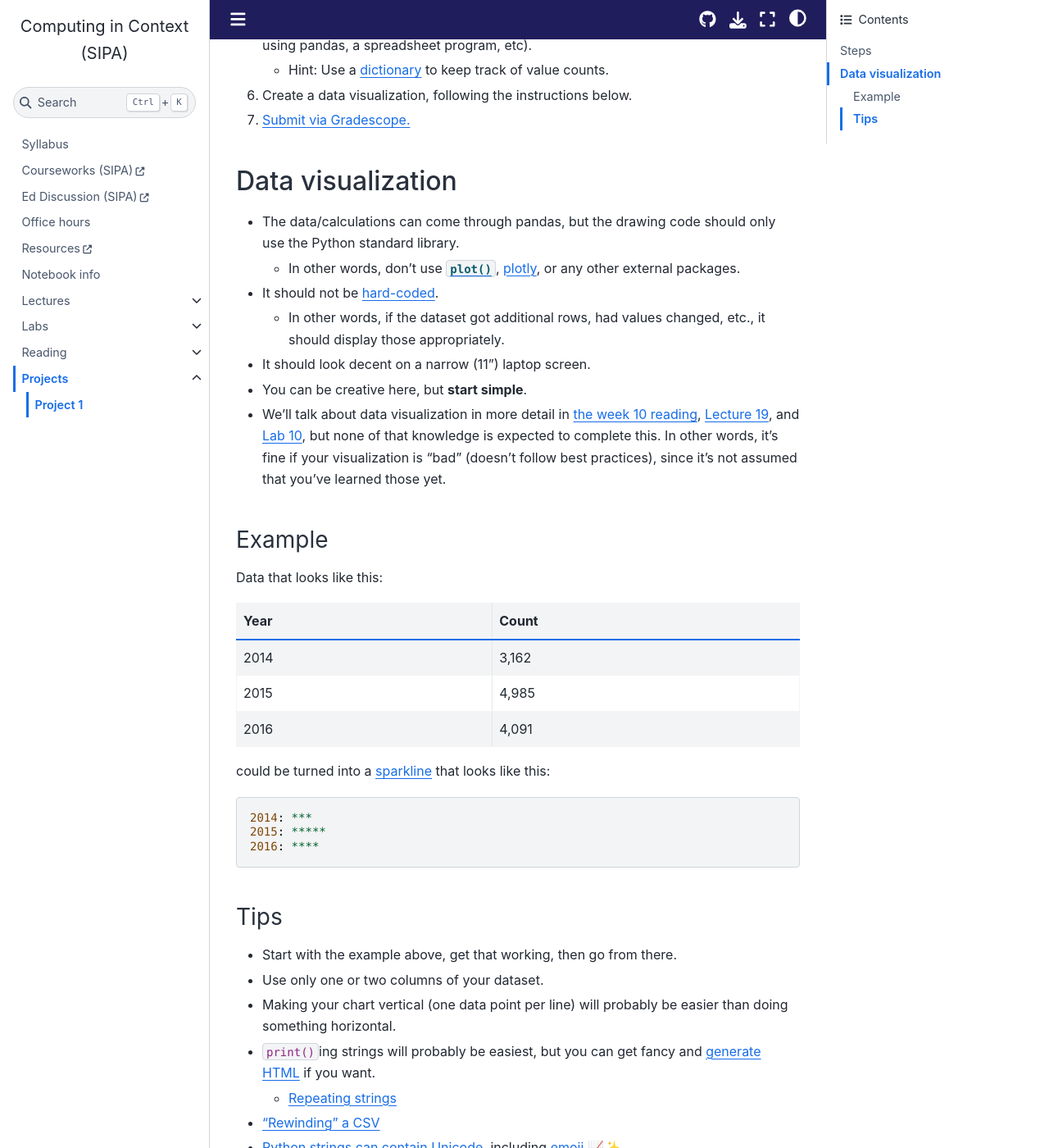
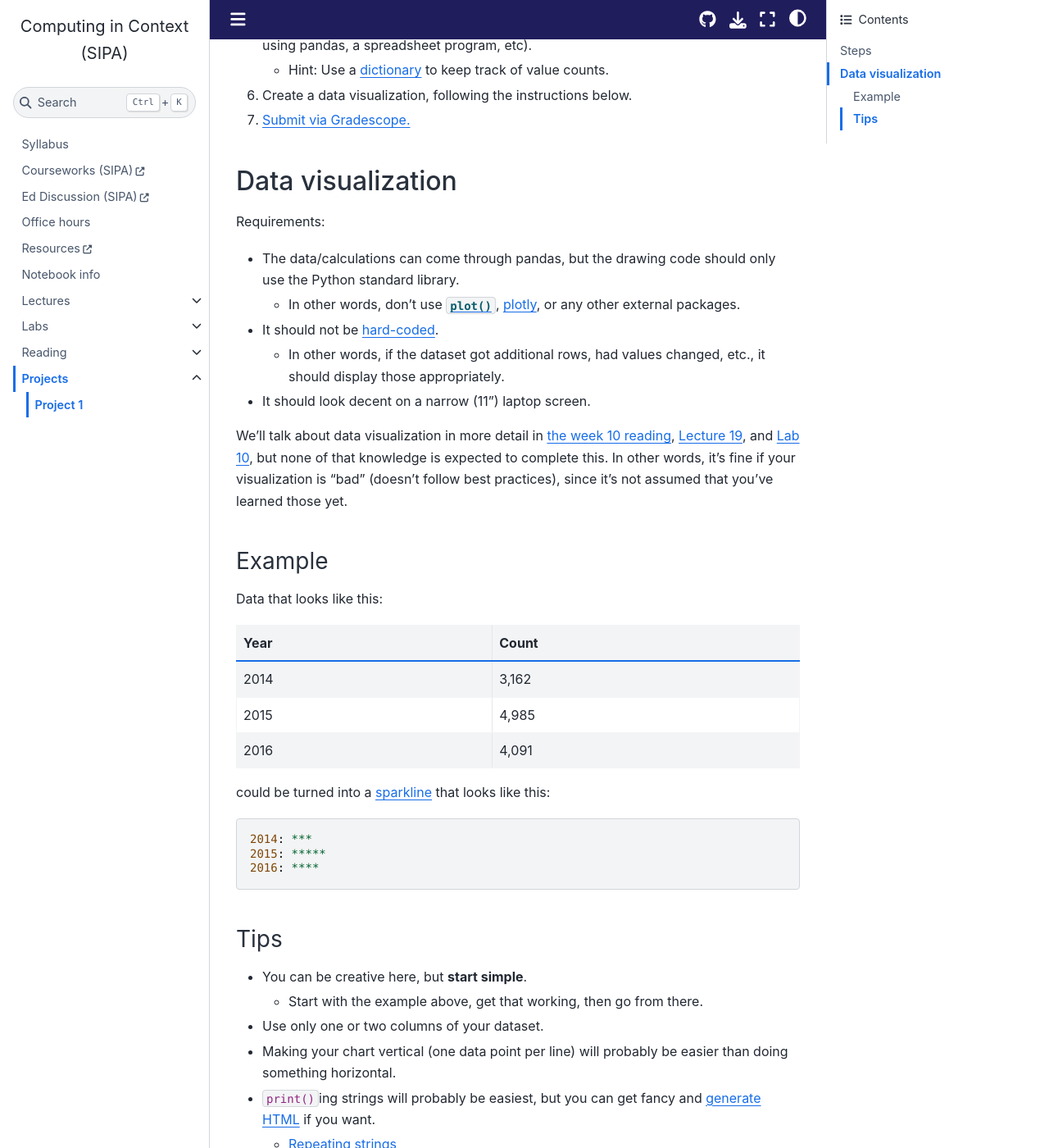
Before and after one commit to afeld/computing-in-context, a Jupyter Book: the page built from project_1.md, in a window 1280 px wide and 1400 px high, scrolled down 880 px. Shown: the whole window at 82% size. Built offline with Jupyter Book 1.0.4 settings and Sphinx 7.4.7 and the Sphinx Book theme 1.1.4, drawn with Linux system fonts in a browser that asks for light colours; comment, search, counter and statistics services are not loaded; some of the changed lines change nothing that is shown.

Commit message:
rearrange project 1 data viz requirements

```diff
--- a/project_1.md
+++ b/project_1.md
@@ -33,13 +33,15 @@ For all steps, explain what you're doing and what you found using [Markdown cell
 
 ## Data visualization
 
+Requirements:
+
 - The data/calculations can come through pandas, but the drawing code should only use the Python standard library.
   - In other words, don't use [`plot()`](https://pandas.pydata.org/docs/reference/api/pandas.DataFrame.plot.html), [plotly](https://plotly.com/python/), or any other external packages.
 - It should not be [hard-coded](https://en.wikipedia.org/wiki/Hard_coding).
   - In other words, if the dataset got additional rows, had values changed, etc., it should display those appropriately.
 - It should look decent on a narrow (11") laptop screen.
-- You can be creative here, but **start simple**.
-- We'll talk about data visualization in more detail in [the week 10 reading](week_10.md), [Lecture 19](lecture_19.ipynb), and [Lab 10](lab_10_guide.md), but none of that knowledge is expected to complete this. In other words, it's fine if your visualization is "bad" (doesn't follow best practices), since it's not assumed that you've learned those yet.
+
+We'll talk about data visualization in more detail in [the week 10 reading](week_10.md), [Lecture 19](lecture_19.ipynb), and [Lab 10](lab_10_guide.md), but none of that knowledge is expected to complete this. In other words, it's fine if your visualization is "bad" (doesn't follow best practices), since it's not assumed that you've learned those yet.
 
 ### Example
 
@@ -61,7 +63,8 @@ could be turned into a [sparkline](https://en.wikipedia.org/wiki/Sparkline) that
 
 ### Tips
 
-- Start with the example above, get that working, then go from there.
+- You can be creative here, but **start simple**.
+  - Start with the example above, get that working, then go from there.
 - Use only one or two columns of your dataset.
 - Making your chart vertical (one data point per line) will probably be easier than doing something horizontal.
 - `print()`ing strings will probably be easiest, but you can get fancy and [generate HTML](https://mkonicek.medium.com/simple-tip-how-to-use-html-in-jupyter-notebook-eef14e81dbc5) if you want.
```
